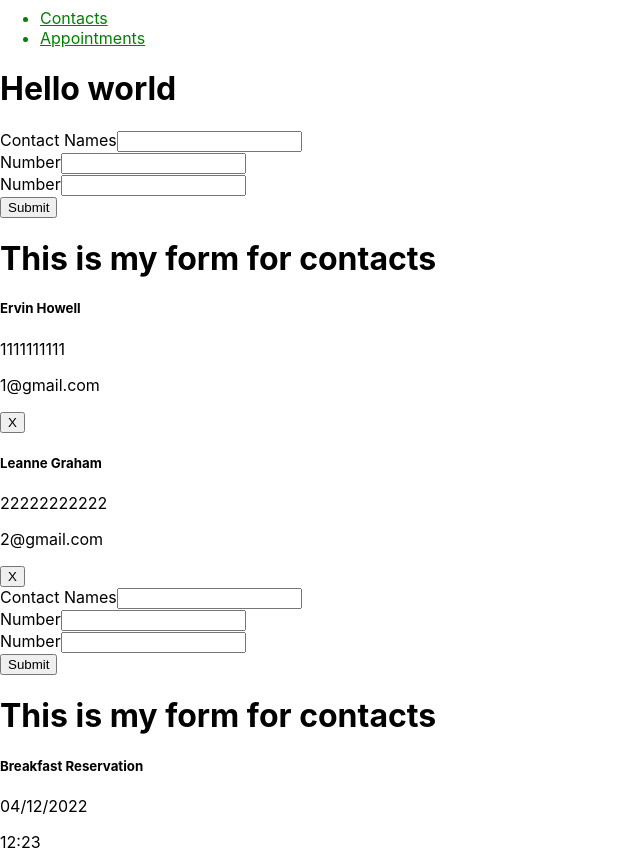
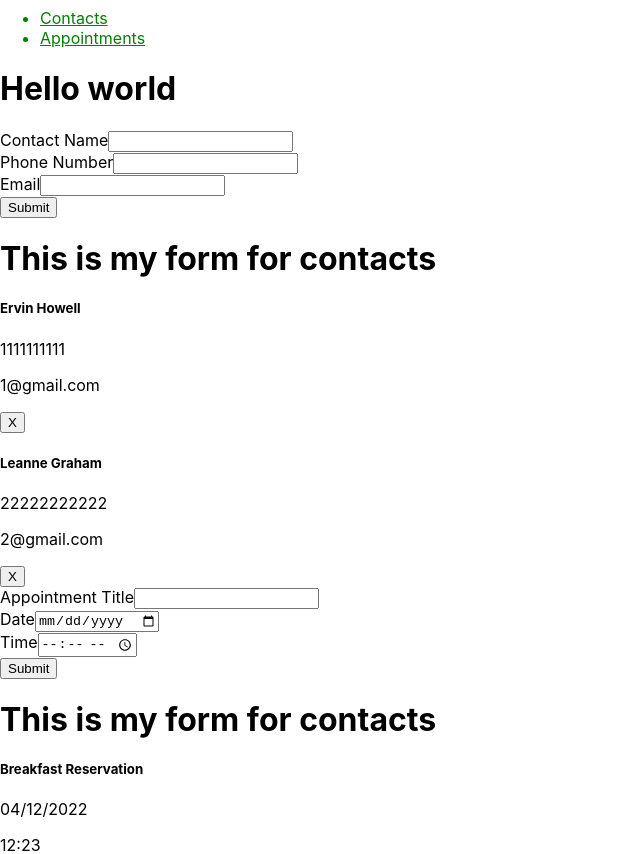
Before and after one commit to hasanciftci96/planner-forms, a React (Create React App) app: page / in a window 1280 px wide. Shown: the part 340-1194 px from the top of the page, without its empty margins (0-640 px from the left). Built offline with nearby package versions, Linux system fonts and the light colour scheme.

Commit message:
forms seem to be working just need to push them to the lists

```diff
--- a/src/Components/Appointments/AppointmentForm.js
+++ b/src/Components/Appointments/AppointmentForm.js
@@ -1,23 +1,47 @@
-import React from 'react'
+import React, {useState} from 'react'
 
 export default function AppointmentForm() {
+
+    const [title, setTitle] = useState('')
+    const [date, setDate] = useState('')
+    const [time, setTime] = useState('')
+
+    const handleTitleChange = event => {
+        setTitle(event.target.value)
+    };
+
+    const handleDateChange = event => {
+        setDate(event.target.value)
+    };
+
+    const handleTimeChange = event => {
+        setTime(event.target.value)
+    };
+
+    const handleSubmit = event => {
+        event.preventDefault();
+        alert(`Your state values: \n
+                title: ${title} \n
+                time: ${time} \n
+                You can replace this alert with your process`);
+      };
+
     return (
         <div>
-            <form method="POST">
+            <form onSubmit={handleSubmit}>
                 <div>
-                    <label>Contact Names</label>
-                    <input type='text' />
+                    <label>Appointment Title</label>
+                    <input type='text' name="title" value={title} onChange={handleTitleChange} required/>
                 </div>
                 <div>
-                    <label>Number</label>
-                    <input type='text' />
+                    <label>Date</label>
+                    <input type='date' name="date" value={date} onChange={handleDateChange} />
                 </div>
                 <div>
-                    <label>Number</label>
-                    <input type='text' />
+                    <label>Time</label>
+                    <input type='time' name="time" value={time} onChange={handleTimeChange} />
                 </div>
-                <button type='submit'>Submit</button>
-
+                <button type="submit">Submit</button>
             </form>
             <h1>This is my form for contacts</h1>
         </div>
--- a/src/Components/Contacts/ContactForm.js
+++ b/src/Components/Contacts/ContactForm.js
@@ -1,22 +1,55 @@
-import React from 'react'
+import React, {useState} from 'react'
+
+
+
+
+//action keyword istedigin "/afdad" adresine bir post request yolluyor      action="/example.html"
+// name="first-text-field" value="already pre-filled">  'da name'i herzaman koy bu galiba key oluyor json'daki, value kutunun icinde hazir doldurulmus alan ornek input ile
+//datalist yap user name'ler icin
+
 
 export default function ContactForm() {
+
+    const [name, setName] = useState('')
+    const [phone, setPhone] = useState('')
+    const [email, setEmail] = useState('')
+
+    const handleNameChange = event => {
+        setName(event.target.value)
+    };
+
+    const handlePhoneChange = event => {
+        setPhone(event.target.value)
+    };
+
+    const handleEmailChange = event => {
+        setEmail(event.target.value)
+    };
+
+    const handleSubmit = event => {
+        event.preventDefault();
+        alert(`Your state values: \n
+                name: ${name} \n
+                email: ${email} \n
+                You can replace this alert with your process`);
+      };
+
     return (
         <div>
-            <form method="POST">
+            <form onSubmit={handleSubmit}>
                 <div>
-                    <label>Contact Names</label>
-                    <input type='text' />
+                    <label>Contact Name</label>
+                    <input type='text' name='name' value={name} onChange={handleNameChange} required/>
                 </div>
                 <div>
-                    <label>Number</label>
-                    <input type='text' />
+                    <label>Phone Number</label>
+                    <input type='number' name='phone' value={phone} onChange={handlePhoneChange}/>
                 </div>
                 <div>
-                    <label>Number</label>
-                    <input type='text' />
+                    <label>Email</label>
+                    <input type='email' name='email' value={email} onChange={handleEmailChange}/>
                 </div>
-                <button type='submit'>Submit</button>
+                <button type="submit">Submit</button>
 
             </form>
             <h1>This is my form for contacts</h1>
```
